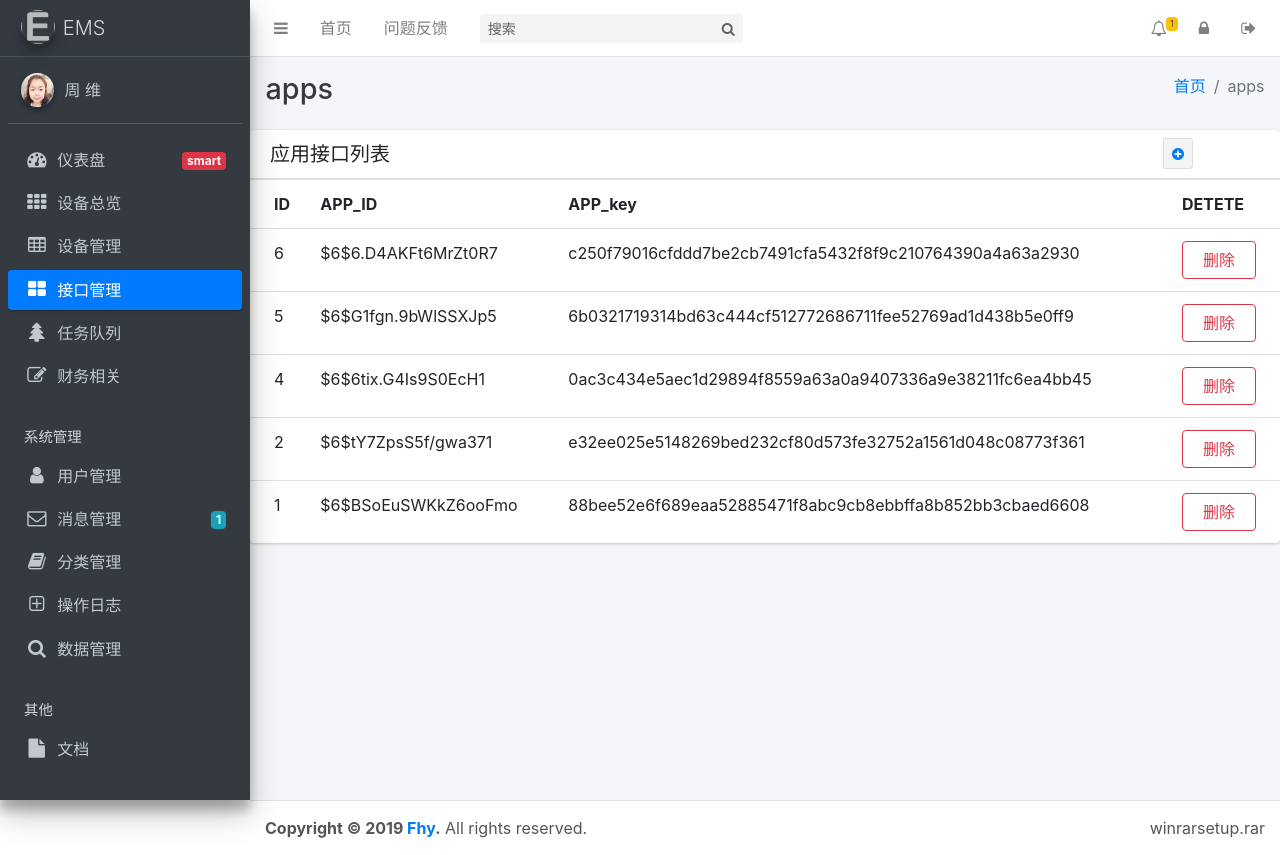
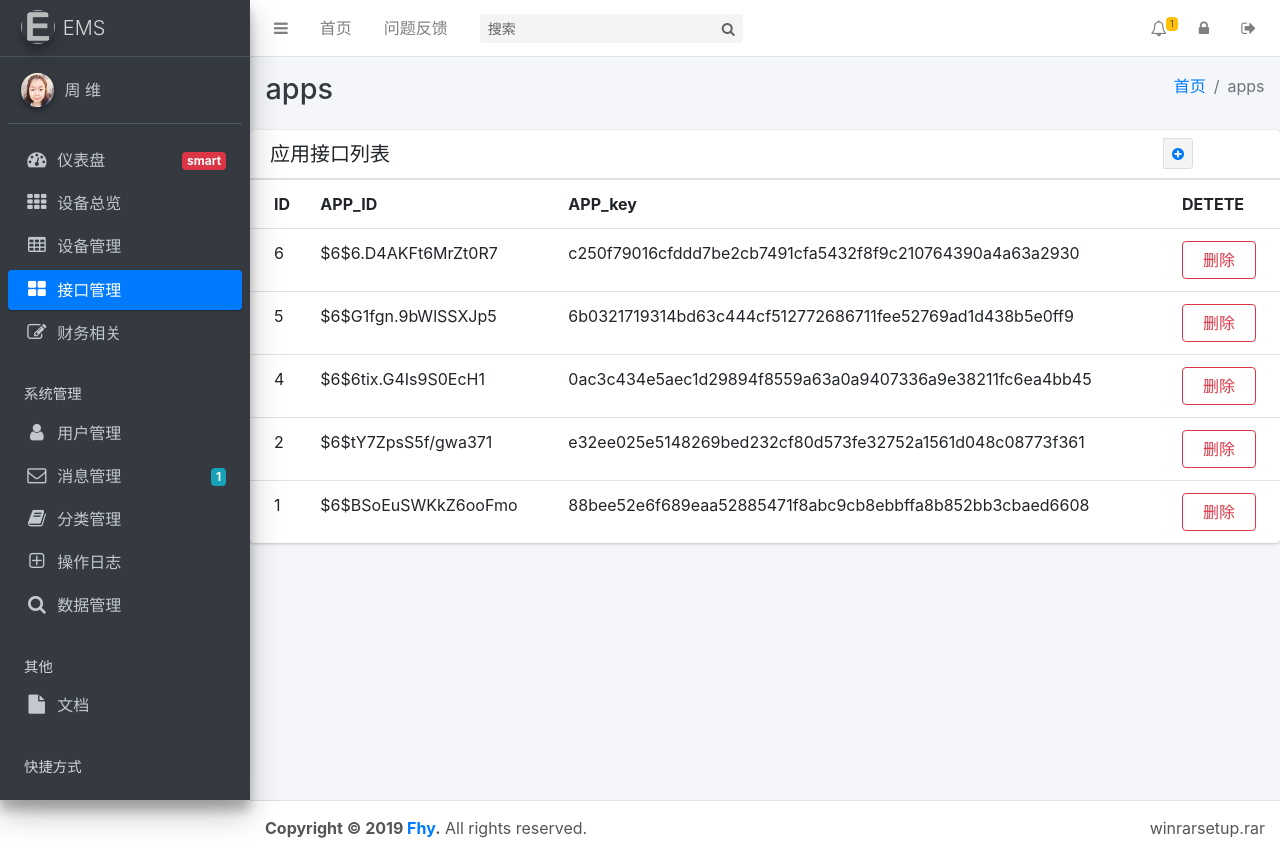
Before and after one commit to xiaomao361/ems, a Django app: page /apps/ in a window 1280 px wide. Run offline with Django 3.2, Linux system fonts and the light colour scheme; a user stored in the database is signed in; data comes from the database, SQL or seed files in the repository; parts of the project's set-up code (start-up, migrations or seed data) failed here and were passed over; some libraries are stand-ins or nearby versions.

Commit message:
M: annotation the job from base.html

```diff
--- a/ems/templates/base.html
+++ b/ems/templates/base.html
@@ -136,12 +136,12 @@
                                 <p> 接口管理 </p>
                             </a>
                         </li>
-                        <li class="nav-item has-treeview">
+                        <!-- <li class="nav-item has-treeview">
                             <a href="#" class="nav-link">
                                 <i class="nav-icon fa fa-tree"></i>
                                 <p> 任务队列 </p>
                             </a>
-                        </li>
+                        </li> -->
                         <li class="nav-item has-treeview">
                             <a href="/finicial/"
                                 class="nav-link {% if request.path == '/finicial/' %}  active {% endif %}">
```
